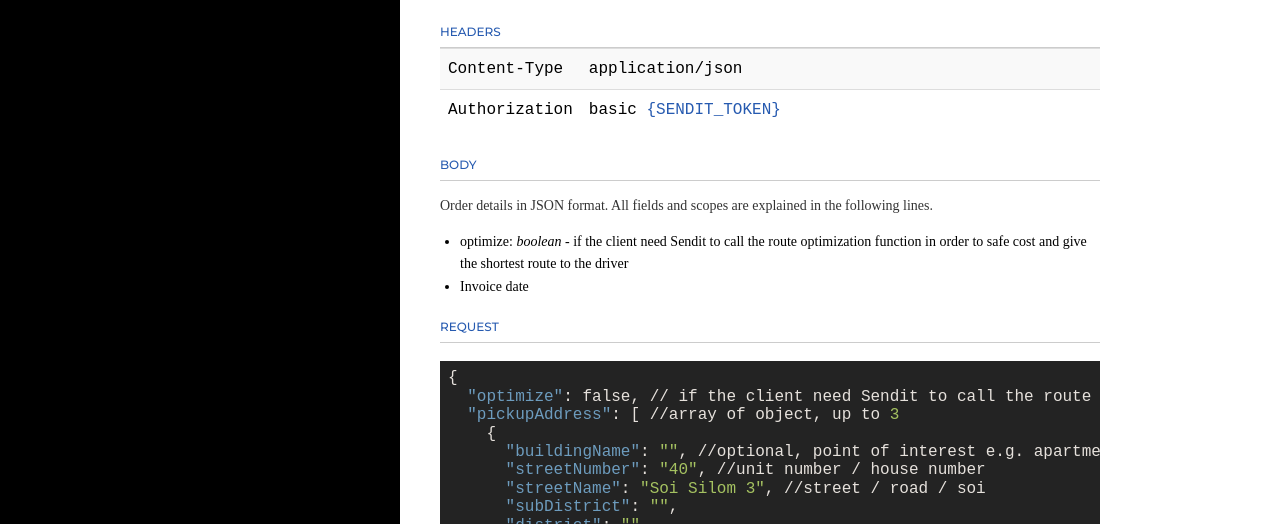
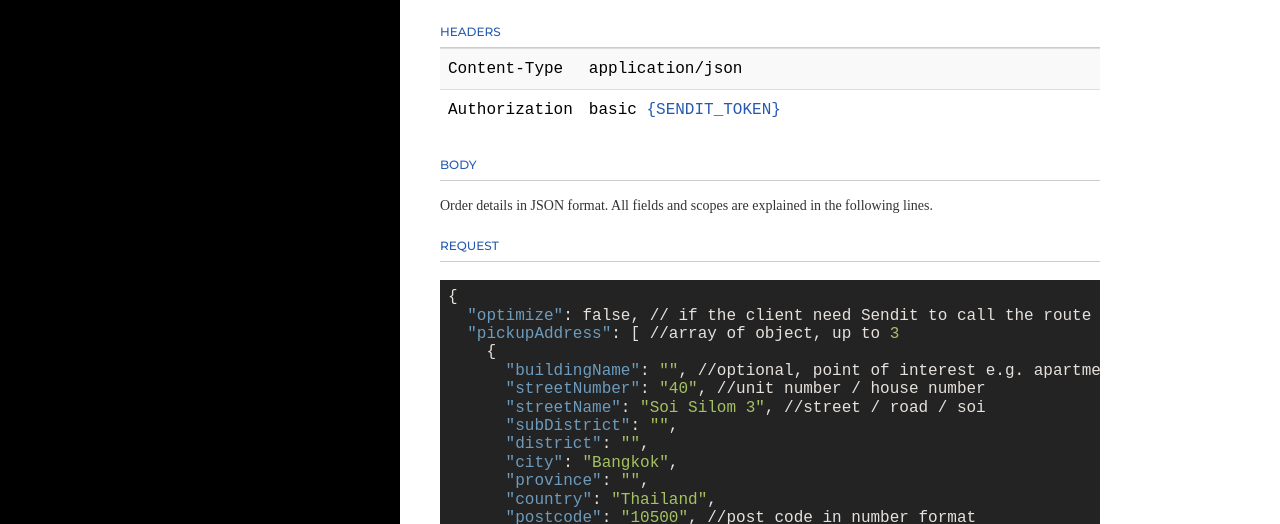
Before and after one commit to devit-tel/OndemandAPIDoc, a plain HTML site: page index.html in a window 1280 px wide. Shown: the part 576-1100 px from the top of the page. Drawn offline with nearby package versions, Linux system fonts and the light colour scheme; a web font is replaced by a local one.

Commit message:
remove useless message

```diff
--- a/index.html
+++ b/index.html
@@ -64,10 +64,6 @@
       </div>
       <h4 class="subtitle">Body</h4>
       <p>Order details in JSON format. All fields and scopes are explained in the following lines.</p>
-      <ul>
-        <li>optimize: <i>boolean</i> - if the client need Sendit to call the route optimization function in order to safe cost and give the shortest route to the driver</li>
-        <li>Invoice date</li>
-      </ul>
       <h4 class="subtitle">Request</h4>
       <pre>
         <code class="json">{
@@ -530,10 +526,10 @@
   (function(i,s,o,g,r,a,m){i['GoogleAnalyticsObject']=r;i[r]=i[r]||function(){
   (i[r].q=i[r].q||[]).push(arguments)},i[r].l=1*new Date();a=s.createElement(o),
   m=s.getElementsByTagName(o)[0];a.async=1;a.src=g;m.parentNode.insertBefore(a,m)
-  })(window,document,'script','https://www.google-analytics.com/analytics.js','ga');
+  })(window,document,'script','https://www.google-analytics.com/analytics.js','ga')
 
-  ga('create', 'UA-84477134-2', 'auto');
-  ga('send', 'pageview');
+  ga('create', 'UA-84477134-2', 'auto')
+  ga('send', 'pageview')
 
   hljs.initHighlightingOnLoad();
 </script>
```
